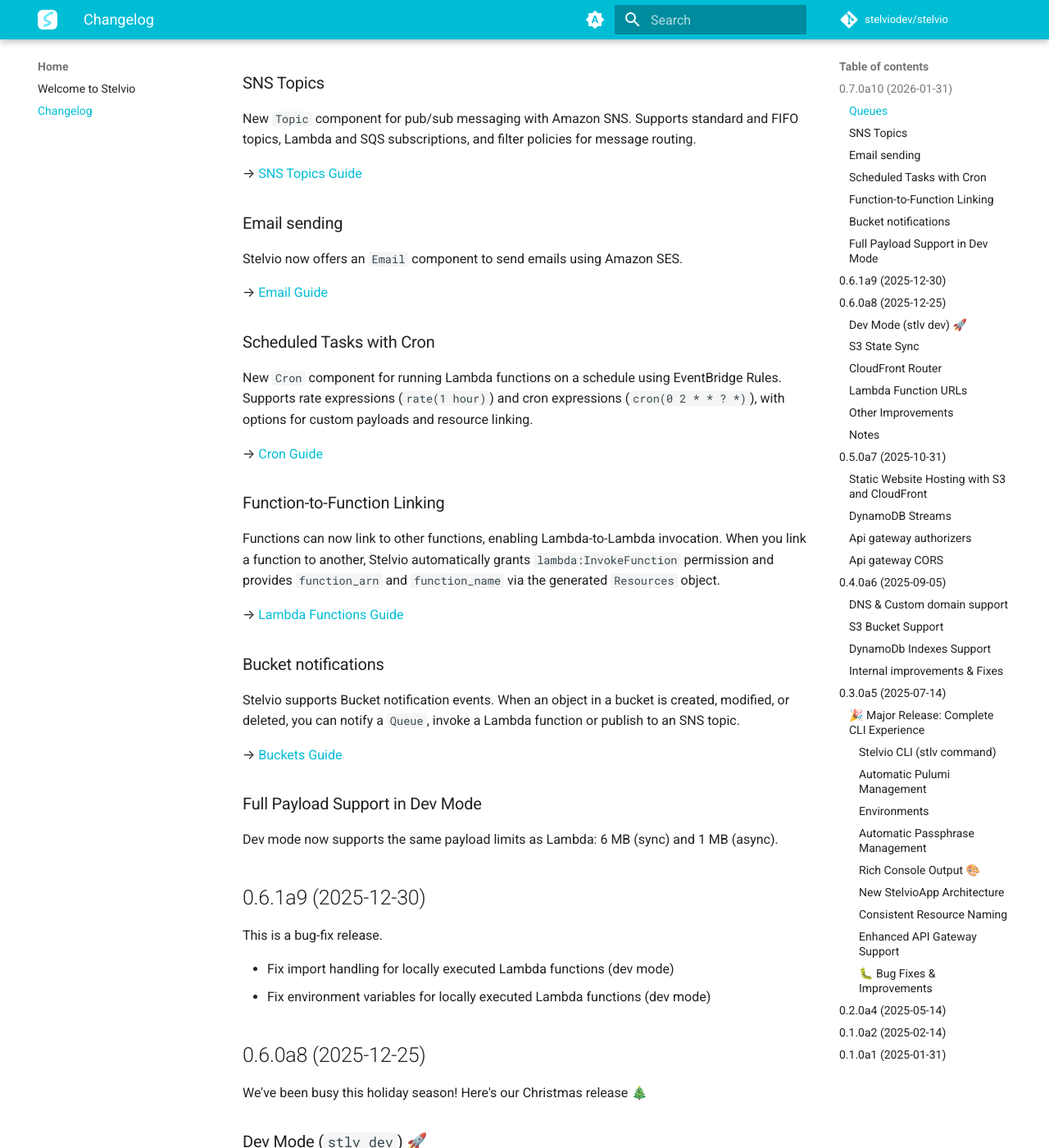
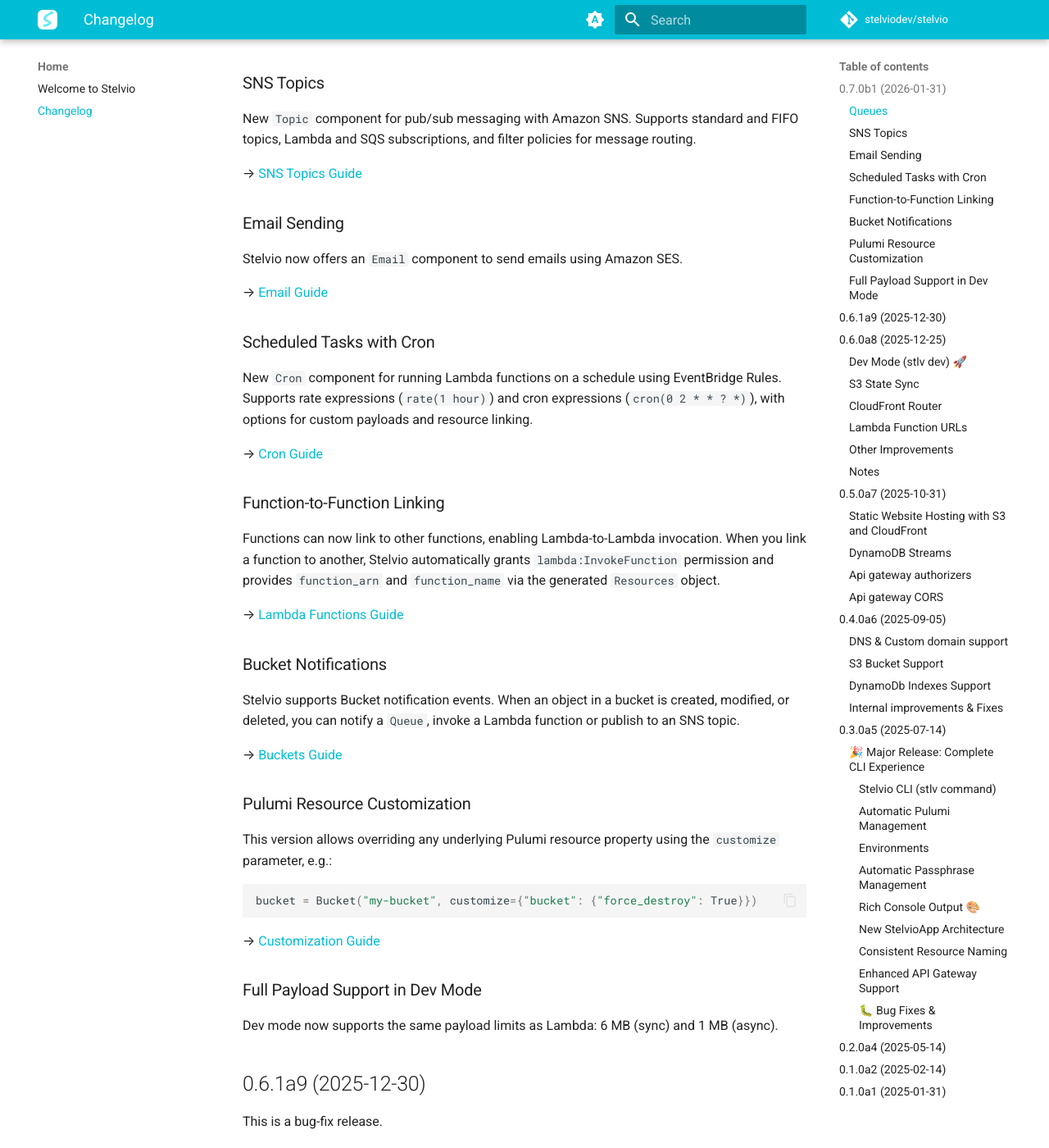
Before and after one commit to stelviodev/stelvio, an MkDocs documentation site: the page built from docs/changelog.md, in a window 1280 px wide and 1400 px high, scrolled down 338 px. Shown: the whole window at 82% size. Built offline with MkDocs 1.6.1 and Material for MkDocs 9.7.7, drawn with Linux system fonts in a browser that asks for light colours; comment, search, counter and statistics services are not loaded; some of the changed text lies outside the part shown.

Commit message:
chore: amend changelog prior to release (#133)

````diff
--- a/docs/changelog.md
+++ b/docs/changelog.md
@@ -1,6 +1,6 @@
 # Changelog
 
-## 0.7.0a10 (2026-01-31)
+## 0.7.0b1 (2026-01-31)
 
 ### Queues
 
@@ -14,7 +14,7 @@
 
 → [SNS Topics Guide](guides/topics.md)
 
-### Email sending
+### Email Sending
 
 Stelvio now offers an `Email` component to send emails using Amazon SES.
 
@@ -32,11 +32,21 @@
 
 → [Lambda Functions Guide](guides/lambda.md#linking-to-other-functions)
 
-### Bucket notifications
+### Bucket Notifications
 
 Stelvio supports Bucket notification events. When an object in a bucket is created, modified, or deleted, you can notify a `Queue`, invoke a Lambda function or publish to an SNS topic.
 
 → [Buckets Guide](guides/s3.md)
+
+### Pulumi Resource Customization
+
+This version allows overriding any underlying Pulumi resource property using the `customize` parameter, e.g.:
+
+```python
+bucket = Bucket("my-bucket", customize={"bucket": {"force_destroy": True}})
+```
+
+→ [Customization Guide](guides/customization.md)
 
 ### Full Payload Support in Dev Mode
 
````
